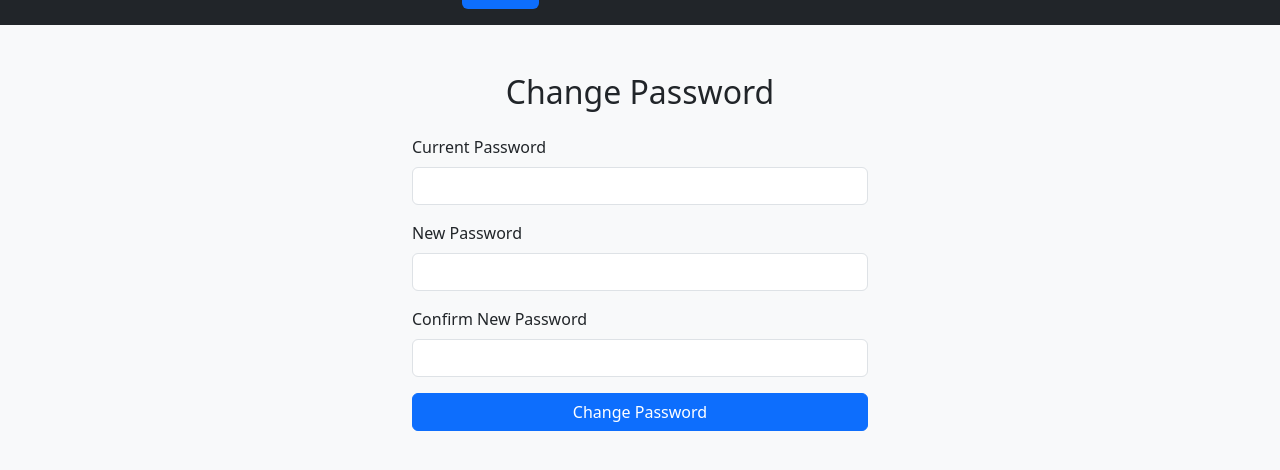
After one commit to Paprics/social-network, a Django app: page /chenge-password/ in a window 1280 px wide. The commit adds this page. Shown: the part 47-517 px from the top of the page. Run offline with Django 5.2, Linux system fonts and the light colour scheme; the visitor is signed in with stand-in values (Sample User, id 1).

Commit message:
add user password change functionality

```diff
--- /dev/null
+++ b/src/accounts/templates/change_password.html
@@ -0,0 +1,45 @@
+{% extends 'base.html' %}
+
+{% block main %}
+<link href="https://cdn.jsdelivr.net/npm/bootstrap@5.3.0/dist/css/bootstrap.min.css" rel="stylesheet">
+
+<div class="container mt-5" style="max-width: 480px;">
+    <h2 class="mb-4 text-center">Change Password</h2>
+
+    <form method="post" novalidate>
+        {% csrf_token %}
+
+        {% if form.non_field_errors %}
+        <div class="alert alert-danger">
+            {{ form.non_field_errors }}
+        </div>
+        {% endif %}
+
+        <div class="mb-3">
+            <label for="id_old_password" class="form-label">Current Password</label>
+            <input type="password" name="old_password" id="id_old_password" class="form-control" required>
+            {% if form.old_password.errors %}
+            <div class="text-danger small">{{ form.old_password.errors }}</div>
+            {% endif %}
+        </div>
+
+        <div class="mb-3">
+            <label for="id_new_password1" class="form-label">New Password</label>
+            <input type="password" name="new_password1" id="id_new_password1" class="form-control" required>
+            {% if form.new_password1.errors %}
+            <div class="text-danger small">{{ form.new_password1.errors }}</div>
+            {% endif %}
+        </div>
+
+        <div class="mb-3">
+            <label for="id_new_password2" class="form-label">Confirm New Password</label>
+            <input type="password" name="new_password2" id="id_new_password2" class="form-control" required>
+            {% if form.new_password2.errors %}
+            <div class="text-danger small">{{ form.new_password2.errors }}</div>
+            {% endif %}
+        </div>
+
+        <button type="submit" class="btn btn-primary w-100">Change Password</button>
+    </form>
+</div>
+{% endblock %}
--- a/src/accounts/urls.py
+++ b/src/accounts/urls.py
@@ -45,4 +45,10 @@ urlpatterns = [
         TemplateView.as_view(template_name="delete_account_success.html"),
         name="delete_account_success",
     ),
+    path("chenge-password/", views.ChangePasswordView.as_view(), name="chenge_password"),
+    path(
+        "change-password/success/",
+        TemplateView.as_view(template_name="change_password_complete.html"),
+        name="change_password_success",
+    ),
 ]
--- a/src/accounts/views.py
+++ b/src/accounts/views.py
@@ -1,5 +1,5 @@
-from django.contrib.auth import get_user_model, login
-from django.contrib.auth.forms import AuthenticationForm
+from django.contrib.auth import get_user_model, login, update_session_auth_hash
+from django.contrib.auth.forms import AuthenticationForm, PasswordChangeForm
 from django.contrib.auth.mixins import LoginRequiredMixin
 from django.contrib.auth.views import (LogoutView, PasswordResetCompleteView,
                                        PasswordResetConfirmView,
@@ -9,7 +9,7 @@ from django.shortcuts import redirect, render
 from django.urls.base import reverse, reverse_lazy
 from django.utils.http import urlsafe_base64_decode
 from django.views.generic.base import RedirectView, View
-from django.views.generic.edit import CreateView, DeleteView
+from django.views.generic.edit import CreateView, DeleteView, FormView
 
 from accounts.utils.utils import TokenGenerator, send_registration_email
 
@@ -111,3 +111,17 @@ class DeleteAccountView(LoginRequiredMixin, DeleteView):
 
     def get_object(self, queryset=None):
         return self.request.user
+
+
+class ChangePasswordView(LoginRequiredMixin, FormView):
+    template_name = "change_password.html"
+    form_class = PasswordChangeForm
+    success_url = reverse_lazy("accounts:change_password_success")
+
+    def get_form(self, form_class=None):
+        return self.form_class(user=self.request.user, **self.get_form_kwargs())
+
+    def form_valid(self, form):
+        user = form.save()
+        update_session_auth_hash(self.request, user)  # Чтобы сессия не слетела после смены пароля
+        return super().form_valid(form)
--- a/src/templates/includes/header.html
+++ b/src/templates/includes/header.html
@@ -53,7 +53,7 @@
 
                 <!-- Change Password -->
                 <li>
-                    <a class="dropdown-item" href="#">Change Password</a>
+                    <a class="dropdown-item" href="{% url 'accounts:chenge_password' %}">Change Password</a>
                 </li>
 
                 <!-- Delete Password -->
```
Also changed, not shown: src/accounts/templates/change_password_complete.html (added, +23 -0 lines).
